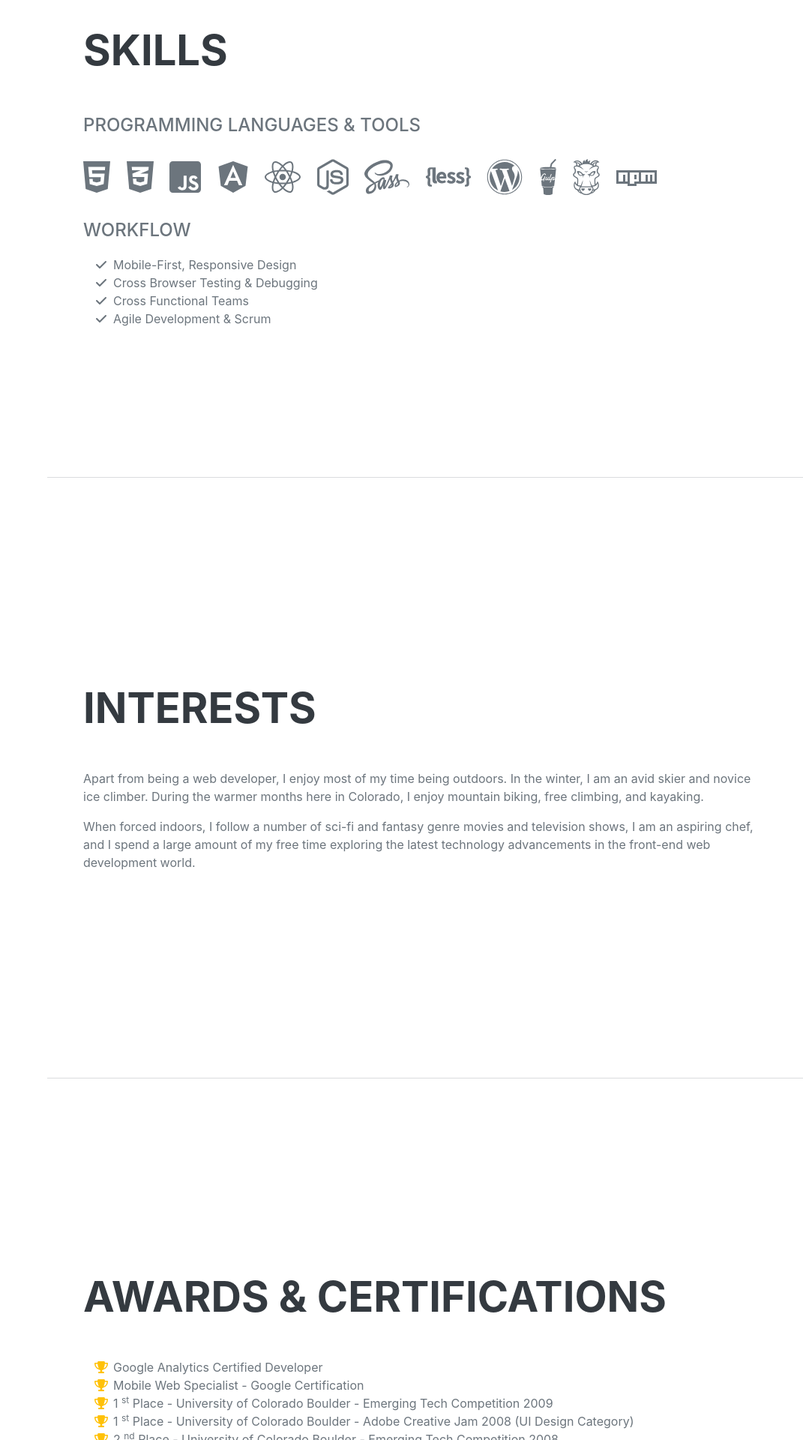
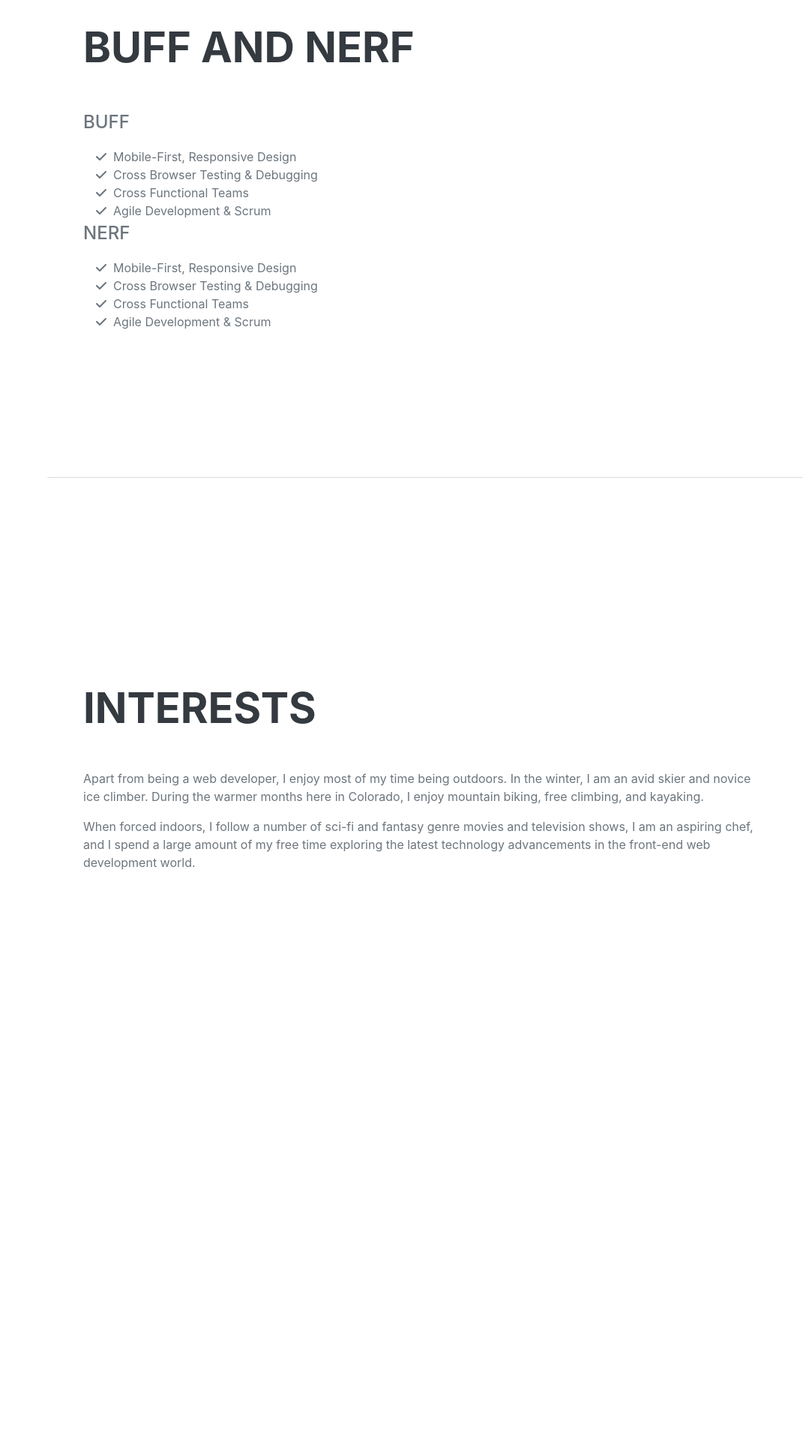
Before and after one commit to AgustinLara/LEAGUEOFUBDATE, a Django app: template proyecto/AppLOL/templates/AppLOL/index.html in a window 1280 px wide. Shown: the part 3320-5240 px from the top of the page at 75% size, without its empty margins (209-1280 px from the left). After the commit the page ends 4479 px from the top, so only its background shows below. Run offline with Django 4.2, Linux system fonts and the light colour scheme; the template is opened without the code that fills it, so the values that code supplies are empty; some libraries are stand-ins or nearby versions; some web fonts are replaced.

Commit message:
ABOUTY DEMAS

```diff
--- a/proyecto/AppLOL/templates/AppLOL/index.html
+++ b/proyecto/AppLOL/templates/AppLOL/index.html
@@ -32,6 +32,7 @@
                     <li class="nav-item"><a class="nav-link js-scroll-trigger" href="#experience">Jungla</a></li>
                     <li class="nav-item"><a class="nav-link js-scroll-trigger" href="#education">Items</a></li>
                     <li class="nav-item"><a class="nav-link js-scroll-trigger" href="#skills">Campeones</a></li>
+                    <li class="nav-item"><a class="nav-link js-scroll-trigger" href="#interests">Comunidad</a></li>
 
                 </ul>
             </div>
@@ -135,23 +136,28 @@
             <!-- Skills-->
             <section class="resume-section" id="skills">
                 <div class="resume-section-content">
-                    <h2 class="mb-5">Skills</h2>
-                    <div class="subheading mb-3">Programming Languages & Tools</div>
-                    <ul class="list-inline dev-icons">
-                        <li class="list-inline-item"><i class="fab fa-html5"></i></li>
-                        <li class="list-inline-item"><i class="fab fa-css3-alt"></i></li>
-                        <li class="list-inline-item"><i class="fab fa-js-square"></i></li>
-                        <li class="list-inline-item"><i class="fab fa-angular"></i></li>
-                        <li class="list-inline-item"><i class="fab fa-react"></i></li>
-                        <li class="list-inline-item"><i class="fab fa-node-js"></i></li>
-                        <li class="list-inline-item"><i class="fab fa-sass"></i></li>
-                        <li class="list-inline-item"><i class="fab fa-less"></i></li>
-                        <li class="list-inline-item"><i class="fab fa-wordpress"></i></li>
-                        <li class="list-inline-item"><i class="fab fa-gulp"></i></li>
-                        <li class="list-inline-item"><i class="fab fa-grunt"></i></li>
-                        <li class="list-inline-item"><i class="fab fa-npm"></i></li>
+                    <h2 class="mb-5">BUFF and NERF</h2>
+                    <div class="subheading mb-3">BUFF</div>
+                    <ul class="fa-ul mb-0">
+                        <li>
+                            <span class="fa-li"><i class="fas fa-check"></i></span>
+                            Mobile-First, Responsive Design
+                        </li>
+                        <li>
+                            <span class="fa-li"><i class="fas fa-check"></i></span>
+                            Cross Browser Testing & Debugging
+                        </li>
+                        <li>
+                            <span class="fa-li"><i class="fas fa-check"></i></span>
+                            Cross Functional Teams
+                        </li>
+                        <li>
+                            <span class="fa-li"><i class="fas fa-check"></i></span>
+                            Agile Development & Scrum
+                        </li>
                     </ul>
-                    <div class="subheading mb-3">Workflow</div>
+
+                    <div class="subheading mb-3">NERF</div>
                     <ul class="fa-ul mb-0">
                         <li>
                             <span class="fa-li"><i class="fas fa-check"></i></span>
@@ -180,54 +186,6 @@
                     <p>Apart from being a web developer, I enjoy most of my time being outdoors. In the winter, I am an avid skier and novice ice climber. During the warmer months here in Colorado, I enjoy mountain biking, free climbing, and kayaking.</p>
                     <p class="mb-0">When forced indoors, I follow a number of sci-fi and fantasy genre movies and television shows, I am an aspiring chef, and I spend a large amount of my free time exploring the latest technology advancements in the front-end web development world.</p>
                 </div>
-            </section>
-            <hr class="m-0" />
-            <!-- Awards-->
-            <section class="resume-section" id="awards">
-                <div class="resume-section-content">
-                    <h2 class="mb-5">Awards & Certifications</h2>
-                    <ul class="fa-ul mb-0">
-                        <li>
-                            <span class="fa-li"><i class="fas fa-trophy text-warning"></i></span>
-                            Google Analytics Certified Developer
-                        </li>
-                        <li>
-                            <span class="fa-li"><i class="fas fa-trophy text-warning"></i></span>
-                            Mobile Web Specialist - Google Certification
-                        </li>
-                        <li>
-                            <span class="fa-li"><i class="fas fa-trophy text-warning"></i></span>
-                            1
-                            <sup>st</sup>
-                            Place - University of Colorado Boulder - Emerging Tech Competition 2009
-                        </li>
-                        <li>
-                            <span class="fa-li"><i class="fas fa-trophy text-warning"></i></span>
-                            1
-                            <sup>st</sup>
-                            Place - University of Colorado Boulder - Adobe Creative Jam 2008 (UI Design Category)
-                        </li>
-                        <li>
-                            <span class="fa-li"><i class="fas fa-trophy text-warning"></i></span>
-                            2
-                            <sup>nd</sup>
-                            Place - University of Colorado Boulder - Emerging Tech Competition 2008
-                        </li>
-                        <li>
-                            <span class="fa-li"><i class="fas fa-trophy text-warning"></i></span>
-                            1
-                            <sup>st</sup>
-                            Place - James Buchanan High School - Hackathon 2006
-                        </li>
-                        <li>
-                            <span class="fa-li"><i class="fas fa-trophy text-warning"></i></span>
-                            3
-                            <sup>rd</sup>
-                            Place - James Buchanan High School - Hackathon 2005
-                        </li>
-                    </ul>
-                </div>
-            </section>
         </div>
         <!-- Bootstrap core JS-->
         <script src="https://cdn.jsdelivr.net/npm/bootstrap@5.1.3/dist/js/bootstrap.bundle.min.js"></script>
--- a/proyecto/proyecto/urls.py
+++ b/proyecto/proyecto/urls.py
@@ -18,5 +18,5 @@ from django.urls import path, include
 
 urlpatterns = [
     path('admin/', admin.site.urls),
-    path("", include("AppLOL.urls"))
+    path("pages/", include("AppLOL.urls"))
 ]
```
Also changed, not shown: proyecto/AppLOL/templates/AppLOL/About.html (added), proyecto/db.sqlite3.
